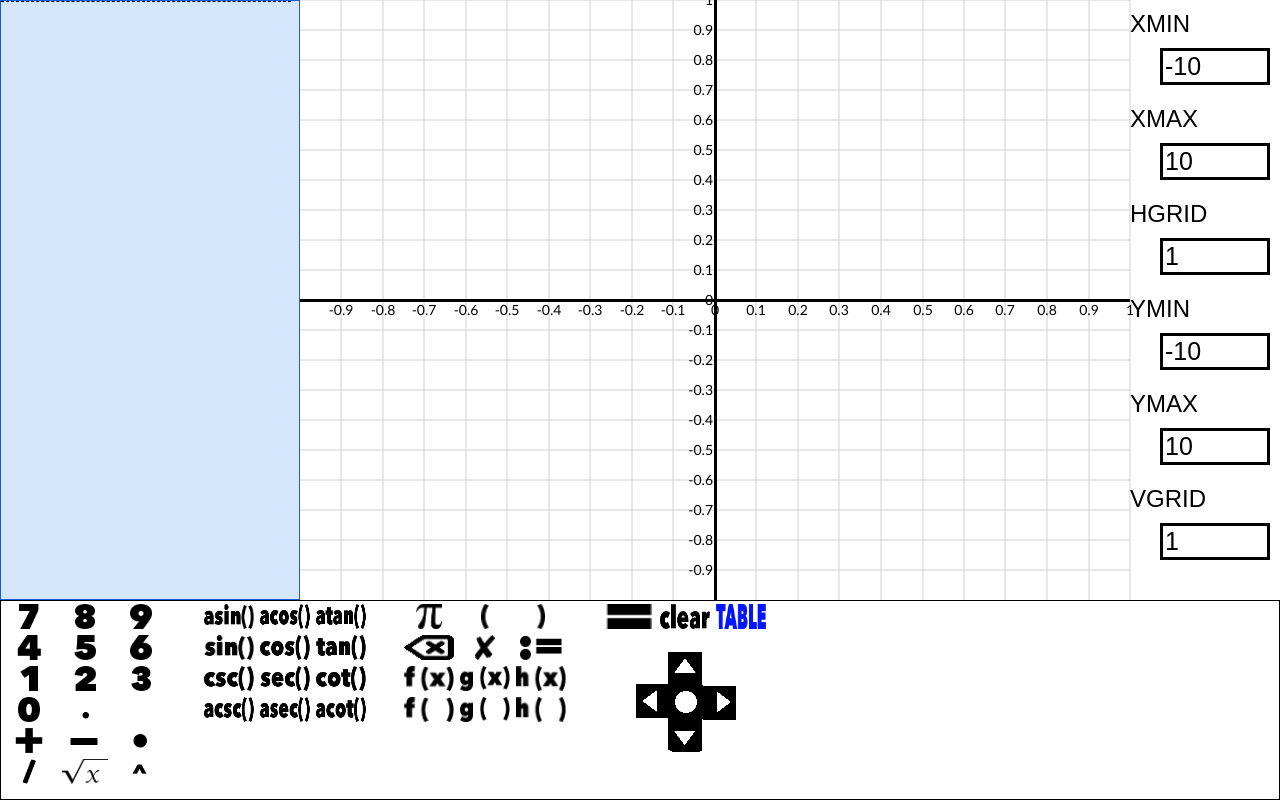
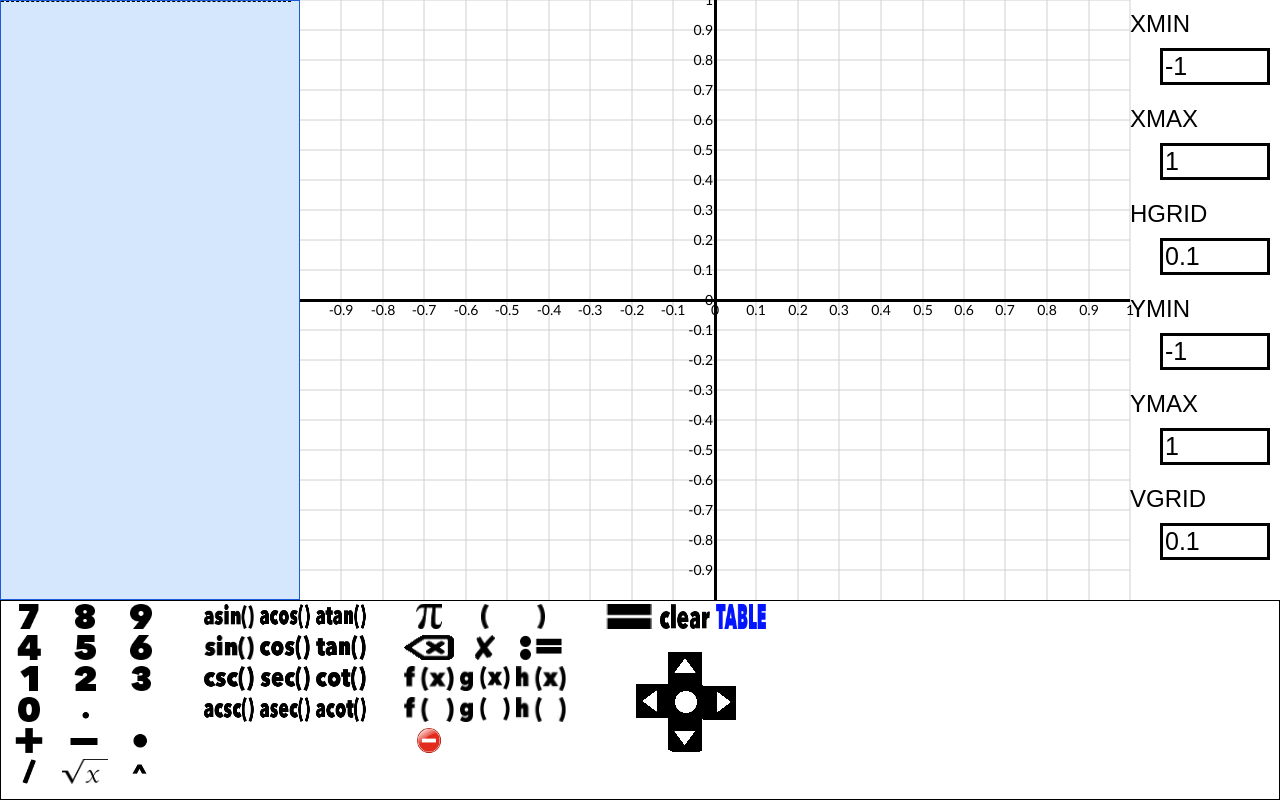
Before and after one commit to BenAychh/Calculator-G19-BenHernandez, a website with bundled scripts: page index.html in a window 1280 px wide. Built offline with nearby package versions, Linux system fonts and the light colour scheme.

Commit message:
Added removegraph button

```diff
--- a/calculator.js
+++ b/calculator.js
@@ -103,7 +103,12 @@ function calculate() {
     }
   } else {
     // Something special happen, display what we did.
-    setCalculation(calculated, special);
+    precalculated.innerHTML = special;
+    MathJax.Hub.Queue(['Typeset', MathJax.Hub, 'precalculated']);
+    //After MathJax processing, display the beautified math.
+    MathJax.Hub.Queue(function() {
+      setCalculation(calculated, precalculated.innerHTML);
+    });
   }
 }
 function setCalculation(div, calculationResults) {
@@ -283,7 +288,7 @@ function specialProcessor(expression) {
     // Add the function to our global map and graph it.
     functions[info[0]] = info[1];
     addLine(info[0], functions[info[0]], color);
-    return 'defined function ' + info[0] + ' := ' + functions[info[0]];
+    return 'defined function ' + info[0] + ' := `' + functions[info[0]] + '`';
   }
   return '';
 }
--- a/index.html
+++ b/index.html
@@ -27,27 +27,27 @@
           <div id="graphInterface" class="tableInterface">
             <div class="tableInputGroup">
               <label for="xmin" class="tableLabel">xmin</label><br />
-              <input type="text" id="xmin" value="-10" onfocus="listener.stop_listening()" onkeyup="grapher.setWindow('xmin', this.value)" onblur="listener.listen()">
+              <input type="text" id="xmin" value="-1" onfocus="listener.stop_listening()" onkeyup="grapher.setWindow('xmin', this.value)" onblur="listener.listen()">
             </div>
             <div class="tableInputGroup">
               <label for="xmax" class="tableLabel">xmax</label><br />
-              <input type="text" id="xmax" value="10" onfocus="listener.stop_listening()" onkeyup="grapher.setWindow('xmax', this.value)" onblur="listener.listen()">
+              <input type="text" id="xmax" value="1" onfocus="listener.stop_listening()" onkeyup="grapher.setWindow('xmax', this.value)" onblur="listener.listen()">
             </div>
             <div class="tableInputGroup">
               <label for="hgrid" class="tableLabel">hgrid</label><br />
-              <input type="text" id="hgrid" value="1" onfocus="listener.stop_listening()" onkeyup="grapher.setWindow('hgrid', this.value)" onblur="listener.listen()">
+              <input type="text" id="hgrid" value="0.1" onfocus="listener.stop_listening()" onkeyup="grapher.setWindow('hgrid', this.value)" onblur="listener.listen()">
             </div>
             <div class="tableInputGroup">
               <label for="ymin" class="tableLabel">ymin</label><br />
-              <input type="text" id="ymin" value="-10" onfocus="listener.stop_listening()" onkeyup="grapher.setWindow('ymin', this.value)" onblur="listener.listen()">
+              <input type="text" id="ymin" value="-1" onfocus="listener.stop_listening()" onkeyup="grapher.setWindow('ymin', this.value)" onblur="listener.listen()">
             </div>
             <div class="tableInputGroup">
               <label for="ymax" class="tableLabel">ymax</label><br />
-              <input type="text" id="ymax" value="10" onfocus="listener.stop_listening()" onkeyup="grapher.setWindow('ymax', this.value)" onblur="listener.listen()">
+              <input type="text" id="ymax" value="1" onfocus="listener.stop_listening()" onkeyup="grapher.setWindow('ymax', this.value)" onblur="listener.listen()">
             </div>
             <div class="tableInputGroup">
               <label for="vgrid" class="tableLabel">vgrid</label><br />
-              <input type="text" id="vgrid" value="1" onfocus="listener.stop_listening()" onkeyup="grapher.setWindow('vgrid', this.value)" onblur="listener.listen()">
+              <input type="text" id="vgrid" value="0.1" onfocus="listener.stop_listening()" onkeyup="grapher.setWindow('vgrid', this.value)" onblur="listener.listen()">
             </div>
           </div>
         </div>
@@ -214,6 +214,9 @@
         <div class="button" data-value="special(h,h(&#8248;))">
           <img src="images/hofnumber.png" alt="h(#)" />
         </div>
+        <div class="button" data-value="special(rem, removegraph(&#8248;))">
+          <img src="images/remove.png" alt="remove graph" />
+        </div>
       </div>
       <div class="buttonDivider">
         <div class="button" data-value="special(enter,submit)">
--- a/initializeButtons.js
+++ b/initializeButtons.js
@@ -74,9 +74,10 @@ function addKeyPress(data, button) {
   }
 }
 function buttonClicked(data) {
+  console.log(data);
   var caret = '‸';
   var input = document.getElementById('expression');
-  if (data.indexOf('move') !== -1) {
+  if (data.indexOf('move-') !== -1) {
     getMovement(input, data, caret);
   } else if (data.indexOf('backspace') !== -1) {
     deleteStuff(input, caret);
@@ -185,9 +186,11 @@ function clearHistory() {
       '"calculatedResult outputBase" onclick="setInput(this)"></div></div>'
 }
 function appendInput(input, data, caret) {
+  console.log(data);
   var newInputValue = input.value;
   var caretPosition = newInputValue.indexOf(caret);
   newInputValue = newInputValue.replace(caret, '');
+  console.log(newInputValue);
   input.value = newInputValue.substring(0, caretPosition) + data;
   if (data.indexOf(caret) === -1 ) {
     input.value += caret;
```
Also changed, not shown: images/remove.png (added).
